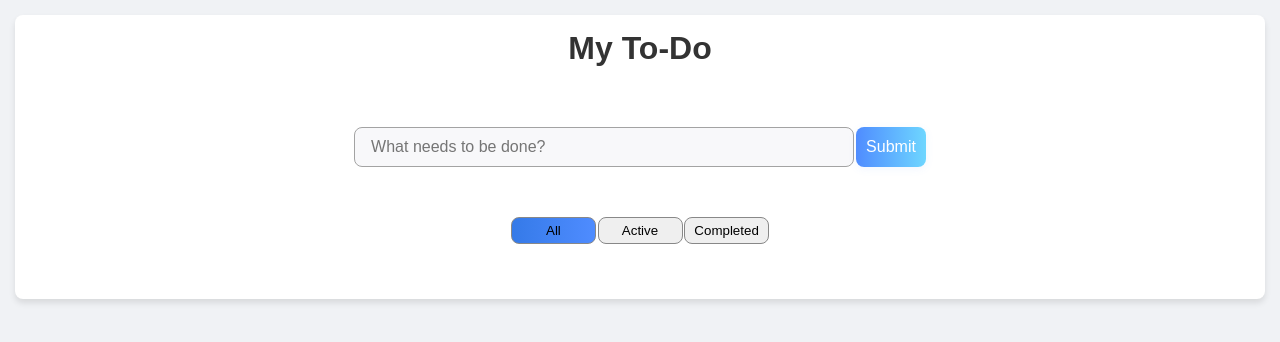
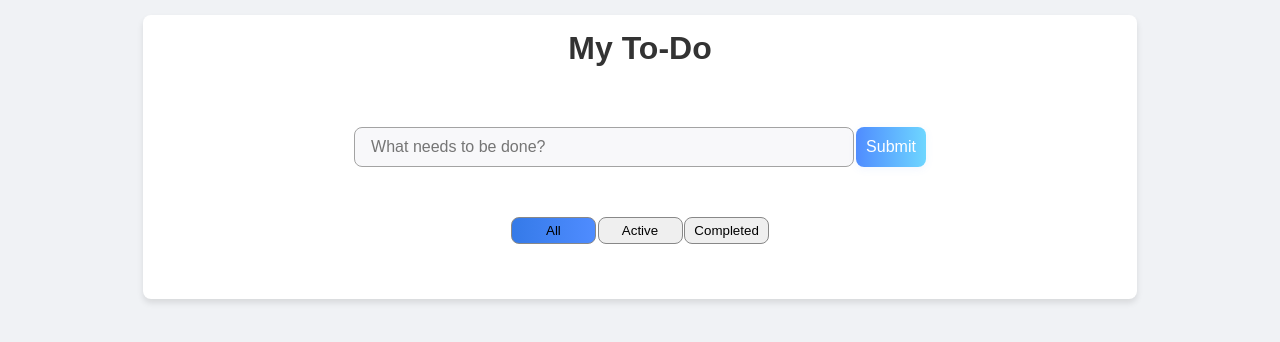
Before and after one commit to SpiriT-L/my-todo-app, a React (Vite) app: page / in a window 1280 px wide. Shown: the top 342 px of the page. Built offline with nearby package versions, Linux system fonts and the light colour scheme.

Commit message:
fix: fix styles

```diff
--- a/src/App.css
+++ b/src/App.css
@@ -19,6 +19,7 @@ body {
 
 .App {
   width: 100vw;
+  max-width: 1024px;
 }
 
 .container {
@@ -140,5 +141,4 @@ h1 {
 
 .filter-btn.active {
   background: linear-gradient(90deg, #357ae8 0%, #4f8cff 100%);
-
 }
```
